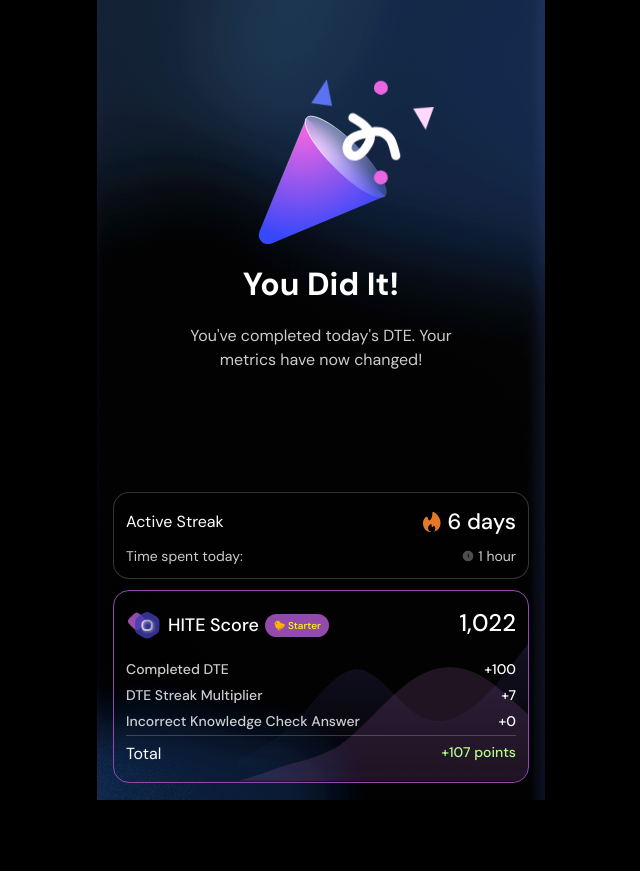
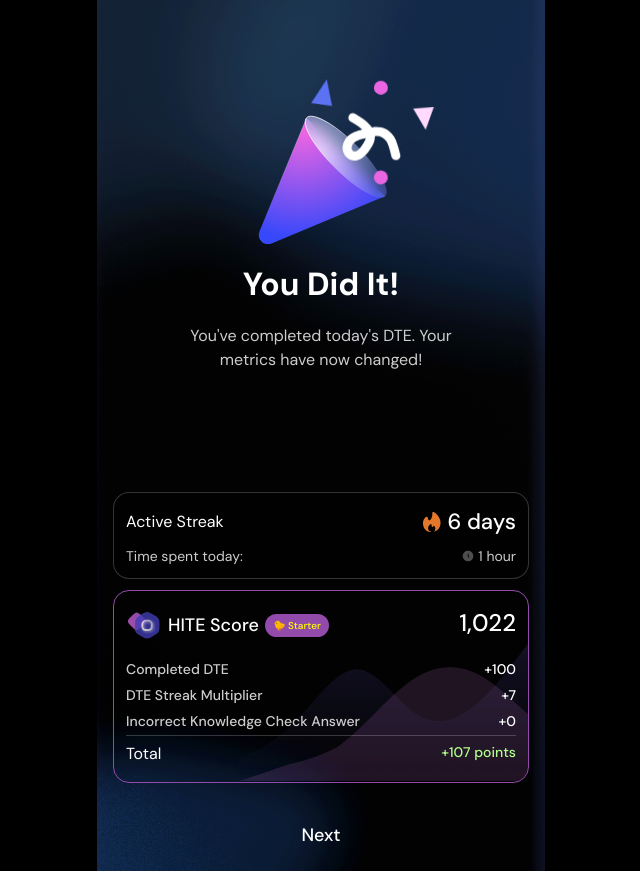
Before and after one commit to viktor-morhun/DTE-4, a Next.js app: page /score in a window 1280 px wide. Shown: the whole page, without its empty margins (319-959 px from the left). Before the commit the page ends 800 px from the top, so only its background shows below. Built offline with nearby package versions, Linux system fonts and the light colour scheme.

Commit message:
safari button fix

```diff
--- a/src/app/score/page.tsx
+++ b/src/app/score/page.tsx
@@ -204,8 +204,8 @@ function ScoreContent() {
           style={{ backgroundImage: `url('/quiz-bg.png')` }}
         />
 
-        <div className="relative z-10 h-dvh px-4 pt-[1rem] pb-[3.125rem]">
-          <section className={twMerge("flex flex-col flex-1 mt-10")}>
+        <div className="relative z-10 min-h-dvh px-4 pt-[1rem] pb-[calc(1rem+env(safe-area-inset-bottom,0px))] flex flex-col">
+          <section className={twMerge("flex-1 flex flex-col mt-10")}>
             {/* Верхний поздравительный блок */}
             <motion.div
               className="text-center mb-[3.75rem]"
@@ -484,22 +484,23 @@ function ScoreContent() {
                 </motion.div>
               </div>
             </motion.div>
+          </section>
 
+          {/* Кнопка внизу */}
           <motion.div
             initial={{ opacity: 0, y: 10 }}
             animate={{ opacity: 1, y: 0 }}
             transition={{ duration: 0.6, ease: EASE, delay: 0.6 }}
-              className="mt-auto"
+            className="mt-auto pt-8"
           >
             <Button
               onClick={handleNext}
-                className="h-10 mt-[42px]"
+              className="h-10 w-full"
               variant="text"
             >
               Next
             </Button>
           </motion.div>
-          </section>
         </div>
       </div>
     </div>
```
Lines whose indentation alone changed are shown as unchanged.
